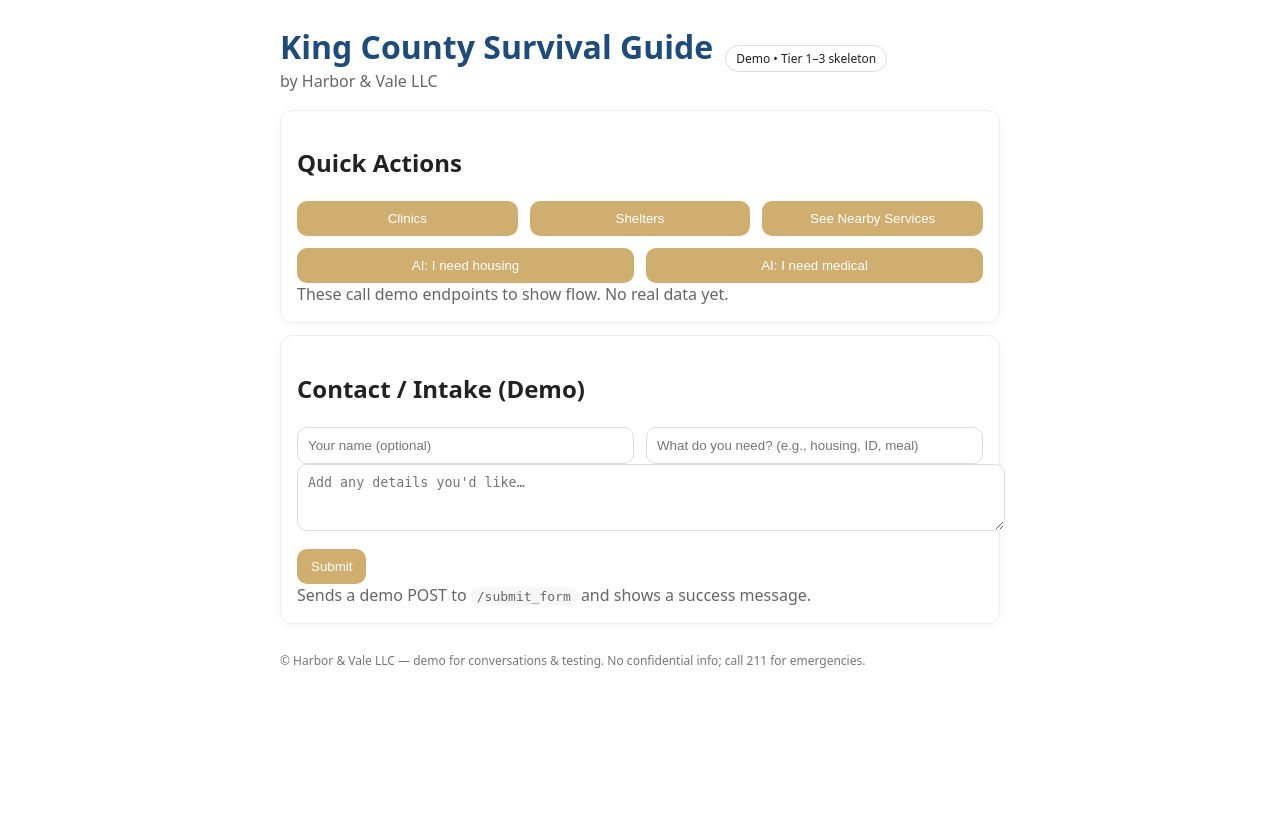
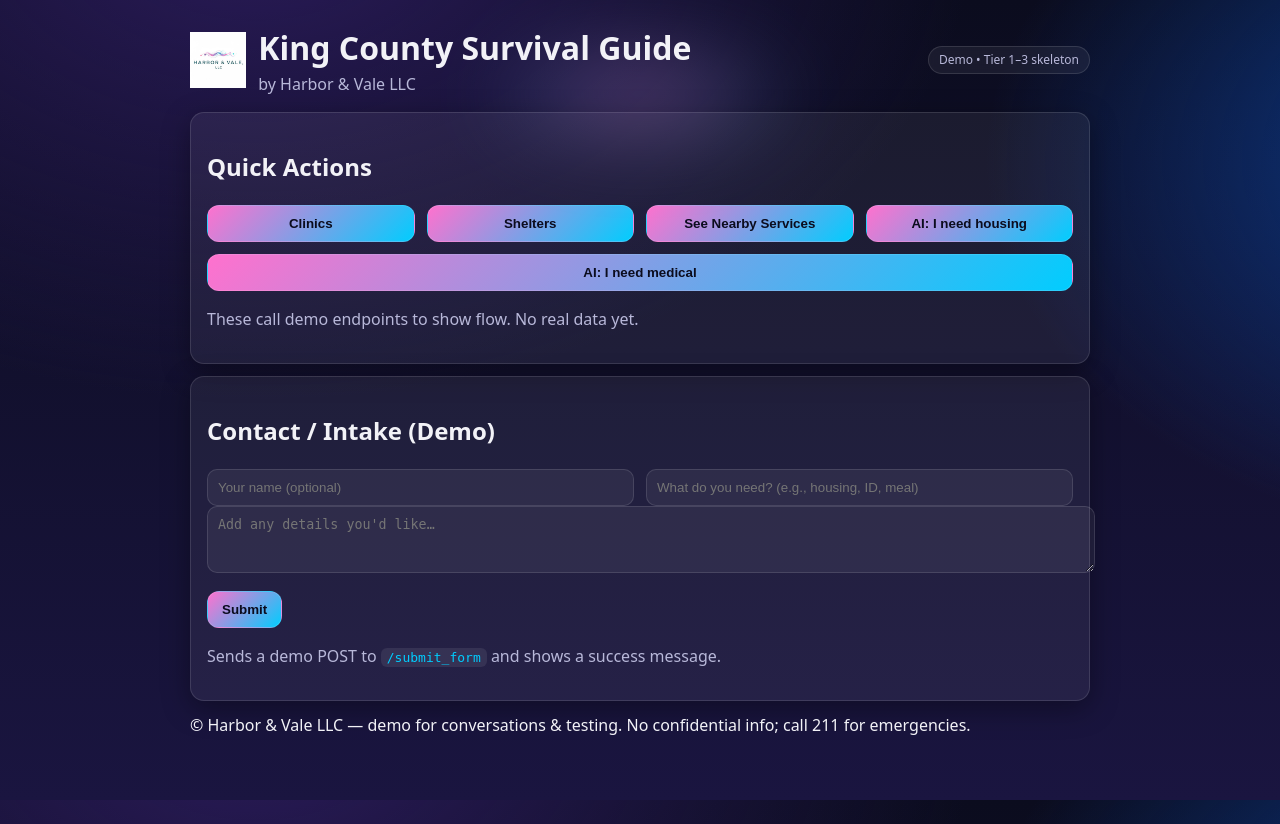
Before and after one commit to HarborandVale/King-County-Survival-Guide-Demo, a Python web app: template templates/index.html in a window 1280 px wide. Before the commit the page ends 668 px from the top, so only its background shows below. Run offline with Jinja, Linux system fonts and the light colour scheme; the template is opened without the code that fills it, so the values that code supplies are empty.

Commit message:
Update index.html

```diff
--- a/templates/index.html
+++ b/templates/index.html
@@ -5,34 +5,128 @@
   <meta name="viewport" content="width=device-width,initial-scale=1" />
   <title>King County Survival Guide – Harbor &amp; Vale LLC (Demo)</title>
   <style>
-    :root {
-      --brand-primary: #1E4B7A; /* deep blue */
-      --brand-accent: #CFAE70;  /* warm gold */
-    }
-    body{font-family:system-ui,Arial,sans-serif;max-width:720px;margin:24px auto;padding:0 16px;line-height:1.45;color:#222}
-    header{display:flex;align-items:center;gap:12px;margin-bottom:16px}
-    h1{margin:0;color:var(--brand-primary)}
-    .pill{font-size:12px;border:1px solid #ddd;border-radius:999px;padding:4px 10px}
-    .card{border:1px solid #eee;border-radius:12px;padding:16px;margin:12px 0;box-shadow:0 2px 8px rgba(0,0,0,.04)}
-    button{padding:10px 14px;border-radius:10px;border:1px solid #ddd;cursor:pointer;background:var(--brand-accent);color:#fff;border:none}
-    button:hover{opacity:.9}
-    input,textarea{width:100%;padding:10px;border-radius:10px;border:1px solid #ddd}
-    .row{display:flex;gap:12px;flex-wrap:wrap}
-    .row > *{flex:1 1 200px}
-    .muted{color:#666;margin:0}
-    footer{margin-top:28px;font-size:12px;color:#777}
-    code{background:#f7f7f7;padding:2px 6px;border-radius:6px}
-    #output{white-space:pre-wrap}
-  </style>
+  /* Vaporwave-ish palette */
+  :root {
+    --brand-bg-1: #0b0c1e;      /* deep indigo */
+    --brand-bg-2: #1a1540;      /* purple midnight */
+    --brand-card: rgba(255,255,255,0.06);
+    --brand-border: rgba(255,255,255,0.12);
+    --brand-text: #f2f2f7;      /* near-white */
+    --brand-muted: #b8b8d9;     /* muted violet-gray */
+    --brand-primary: #7d5fff;   /* neon purple */
+    --brand-accent: #ff71ce;    /* neon pink */
+    --brand-cyan: #01cdfe;      /* neon cyan */
+    --shadow: 0 8px 28px rgba(0,0,0,.35);
+  }
+
+  html, body { height: 100%; }
+  body{
+    font-family: system-ui, Arial, sans-serif;
+    color: var(--brand-text);
+    background: radial-gradient(1200px 800px at 20% -10%, #2a1b59 0%, transparent 60%),
+                radial-gradient(1000px 700px at 120% 20%, #0b3d91 0%, transparent 55%),
+                linear-gradient(180deg, var(--brand-bg-1) 0%, var(--brand-bg-2) 100%);
+    max-width: 900px;
+    margin: 24px auto;
+    padding: 0 16px;
+    line-height: 1.5;
+  }
+
+  h1, h2, h3 { color: var(--brand-text); }
+  .muted{ color: var(--brand-muted); }
+
+  .pill{
+    font-size:12px;
+    border:1px solid var(--brand-border);
+    border-radius:999px;
+    padding:4px 10px;
+    color: var(--brand-muted);
+    background: var(--brand-card);
+    backdrop-filter: blur(6px);
+  }
+
+  .card{
+    border:1px solid var(--brand-border);
+    border-radius:14px;
+    padding:16px;
+    margin:12px 0;
+    background: var(--brand-card);
+    box-shadow: var(--shadow);
+  }
+
+  button{
+    padding:10px 14px;
+    border-radius:12px;
+    border:1px solid var(--brand-border);
+    cursor:pointer;
+    background: linear-gradient(135deg, var(--brand-accent), var(--brand-cyan));
+    color:#0b0c1e;
+    font-weight:600;
+  }
+  button:hover{ filter: brightness(1.05); }
+  button:active{ transform: translateY(1px); }
+
+  input,textarea{
+    width:100%;
+    padding:10px;
+    border-radius:10px;
+    border:1px solid var(--brand-border);
+    background: rgba(255,255,255,0.06);
+    color: var(--brand-text);
+  }
+
+  .row{ display:flex; gap:12px; flex-wrap:wrap }
+  .row > *{ flex:1 1 200px }
+
+  code{ background: rgba(255,255,255,0.08); padding:2px 6px; border-radius:6px; color: var(--brand-cyan); }
+  #output{ white-space: pre-wrap; }
+    .hero { position: relative; }
+.glow {
+  position: absolute;
+  left: 50%;
+  top: -20px;
+  transform: translateX(-50%);
+  width: 520px; height: 180px;
+  background:
+    radial-gradient(closest-side, var(--brand-accent), transparent 60%),
+    radial-gradient(closest-side, var(--brand-cyan),   transparent 65%);
+  filter: blur(40px);
+  opacity: .35;
+  pointer-events: none;
+  z-index: 0;
+}
+    .hero { position: relative; }
+.glow {
+  position: absolute;
+  left: 50%;
+  top: -20px;
+  transform: translateX(-50%);
+  width: 520px; height: 180px;
+  background:
+    radial-gradient(closest-side, var(--brand-accent), transparent 60%),
+    radial-gradient(closest-side, var(--brand-cyan),   transparent 65%);
+  filter: blur(40px);
+  opacity: .35;
+  pointer-events: none;
+  z-index: 0;
+}
+
+</style>
+
 </head>
 <body>
-  <header>
+  <div class="hero">
+  <div class="glow"></div>
+  <header style="display:flex;align-items:center;gap:12px;margin-bottom:16px;position:relative;z-index:1">
+    <img src="{{ url_for('static', filename='logo.png') }}" alt="Harbor &amp; Vale LLC" style="height:56px;width:auto;">
     <div>
-      <h1>King County Survival Guide</h1>
-      <p class="muted">by Harbor &amp; Vale LLC</p>
+      <h1 style="margin:0">King County Survival Guide</h1>
+      <p class="muted" style="margin:0">by Harbor &amp; Vale LLC</p>
     </div>
-    <span class="pill">Demo • Tier 1–3 skeleton</span>
+    <span class="pill" style="margin-left:auto">Demo • Tier 1–3 skeleton</span>
   </header>
+</div>
+
 
   <div class="card">
     <h2>Quick Actions</h2>
```
